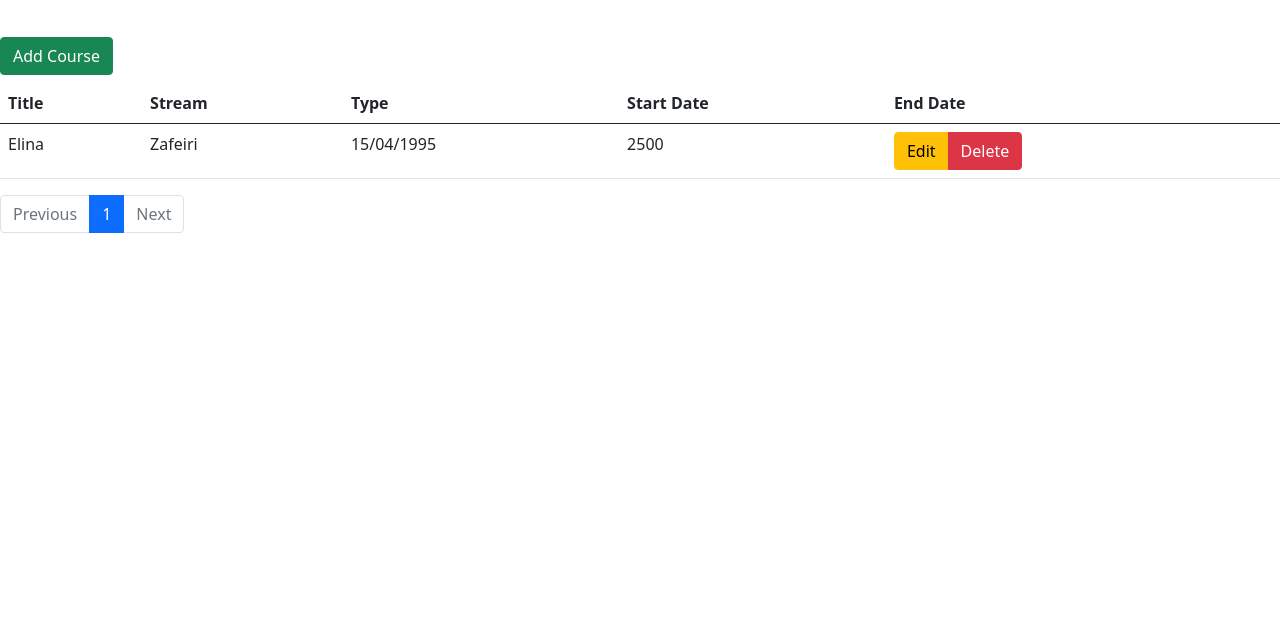
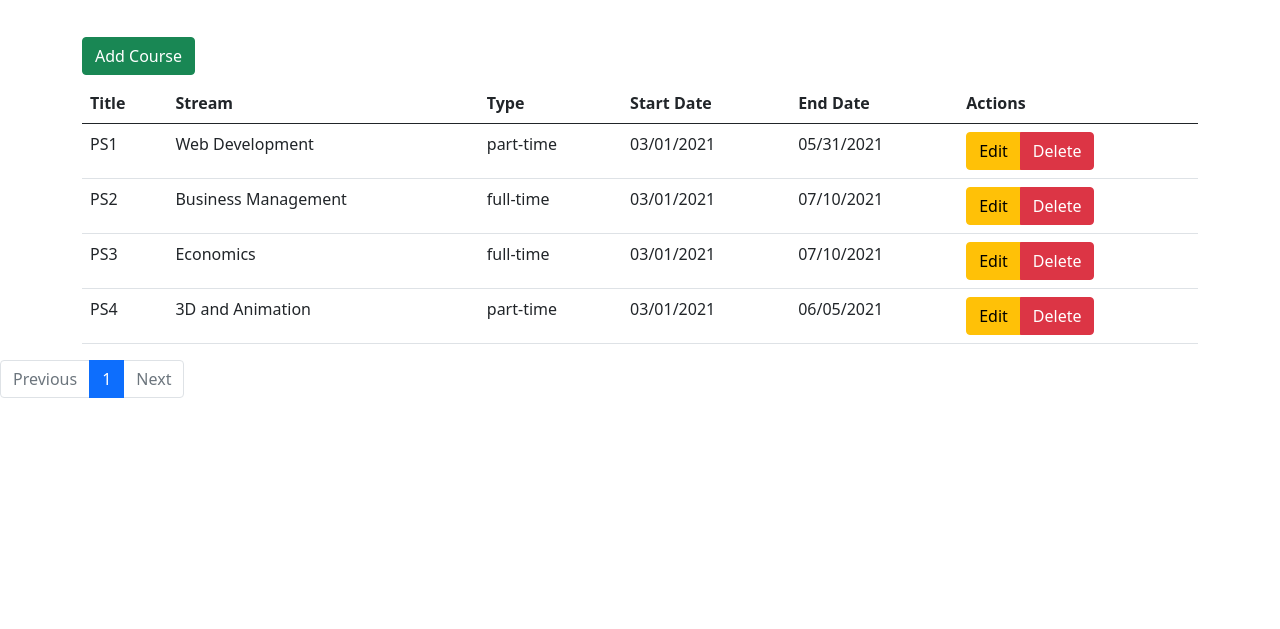
Before and after one commit to Voskakis/Voskakis_Konstantinos_Assignment_HTML, a plain HTML site: page HTML/Courses/Courses.html in a window 1280 px wide. Shown: the part 171-800 px from the top of the page. Drawn offline with Linux system fonts and the light colour scheme.

Commit message:
Finished Courses

```diff
--- a/HTML/Courses/Courses.html
+++ b/HTML/Courses/Courses.html
@@ -69,7 +69,7 @@
         </div>
     </nav>
 
-
+    <div class="container">
         <!--TITLE-->
         <br />
         <h1 class="mt-4 mb-3">All Courses</h1>
@@ -91,15 +91,17 @@
                         <th>Type</th>
                         <th>Start Date</th>
                         <th>End Date</th>
+                        <th>Actions</th>
                     </tr>
                 </thead>
                 <tbody>
 
                     <tr>
-                    <td>Elina</td>
-                    <td>Zafeiri</td>
-                    <td>15/04/1995</td>
-                    <td>2500</td>
+                        <td>PS1</td>
+                        <td>Web Development</td>
+                        <td>part-time</td>
+                        <td>03/01/2021</td>
+                        <td>05/31/2021</td>
                         <td>
                             <div class="btn-group">
                                 <a class="btn btn-warning" href="Courses_Edit.html">Edit</a>
@@ -108,8 +110,52 @@
                         </td>
                     </tr>
 
+                    <tr>
+                        <td>PS2</td>
+                        <td>Business Management</td>
+                        <td>full-time</td>
+                        <td>03/01/2021</td>
+                        <td>07/10/2021</td>
+                        <td>
+                            <div class="btn-group">
+                                <a class="btn btn-warning" href="Courses_Edit.html">Edit</a>
+                                <a class="btn btn-danger" href="#">Delete</a>
+                            </div>
+                        </td>
+                    </tr>
+
+                    <tr>
+                        <td>PS3</td>
+                        <td>Economics</td>
+                        <td>full-time</td>
+                        <td>03/01/2021</td>
+                        <td>07/10/2021</td>
+                        <td>
+                            <div class="btn-group">
+                                <a class="btn btn-warning" href="Courses_Edit.html">Edit</a>
+                                <a class="btn btn-danger" href="#">Delete</a>
+                            </div>
+                        </td>
+                    </tr>
+
+                    <tr>
+                        <td>PS4</td>
+                        <td>3D and Animation</td>
+                        <td>part-time</td>
+                        <td>03/01/2021</td>
+                        <td>06/05/2021</td>
+                        <td>
+                            <div class="btn-group">
+                                <a class="btn btn-warning" href="Courses_Edit.html">Edit</a>
+                                <a class="btn btn-danger" href="#">Delete</a>
+                            </div>
+                        </td>
+                    </tr>
+
+
                 </tbody>
             </table>
+        </div>
     </div>
 
 
```
Also changed, not shown: HTML/Courses/Courses_Add.html (+58 -0 lines), HTML/Courses/Courses_Edit.html (+47 -0 lines). Lines whose indentation alone changed are shown as unchanged.
